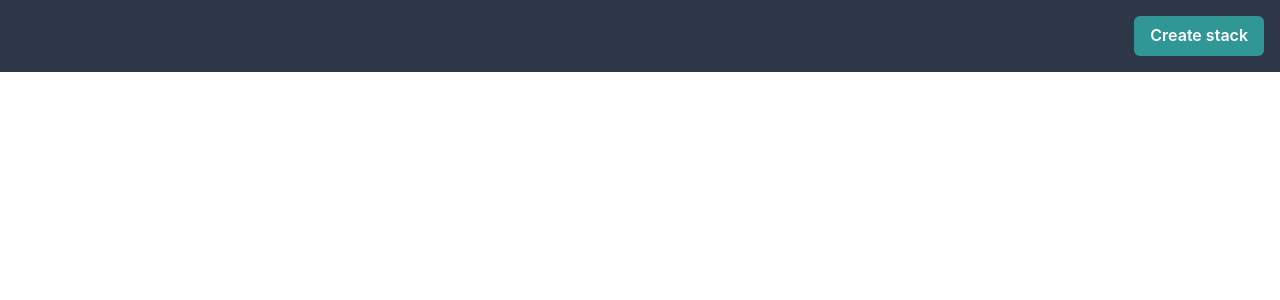
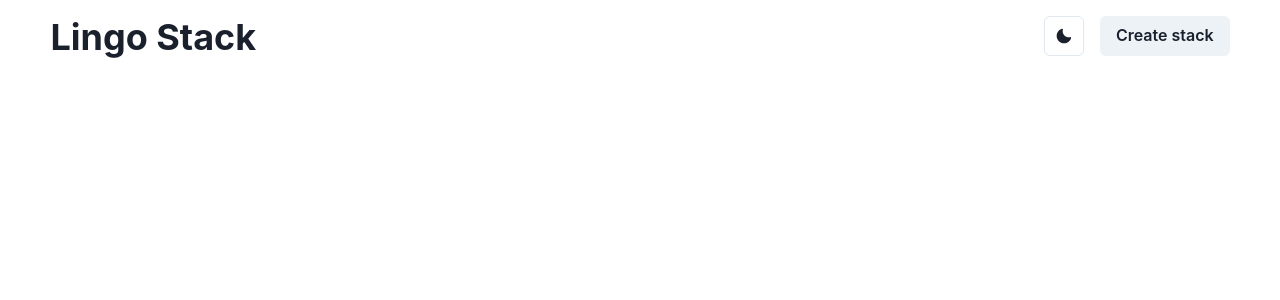
Before and after one commit to dom-waterson/lingo-stack, a Next.js app: page / in a window 1280 px wide. Shown: the top 300 px of the page. Built offline with nearby package versions, Linux system fonts and the light colour scheme.

Commit message:
added toggle for dark mode

```diff
--- a/components/Card.tsx
+++ b/components/Card.tsx
@@ -1,5 +1,5 @@
 import * as React from 'react'
-import { Stat, StatLabel, useColorModeValue } from '@chakra-ui/react'
+import { Stat, StatLabel } from '@chakra-ui/react'
 
 type StatsCardProps = {
   data: {
@@ -14,9 +14,7 @@ const Card = ({ data: { word, translation } }: StatsCardProps) => (
     py="5"
     shadow="xl"
     border="1px solid"
-    borderColor={useColorModeValue('blue.800', 'blue.500')}
     rounded="lg"
-    bg="blue.50"
   >
     <StatLabel fontSize="2xl" fontWeight="bold">
       {word}
--- a/components/layout/Header.tsx
+++ b/components/layout/Header.tsx
@@ -1,25 +1,47 @@
 import * as React from 'react'
-import { Box, Button, useDisclosure } from '@chakra-ui/react'
+import {
+  Box,
+  Button,
+  Container,
+  Heading,
+  IconButton,
+  useColorMode,
+  useDisclosure,
+} from '@chakra-ui/react'
+import { MoonIcon, SunIcon } from '@chakra-ui/icons'
 
 import CreateModal from '@/components/CreateModal'
 
 const Header = () => {
   const { isOpen, onOpen, onClose } = useDisclosure()
+  const { colorMode, toggleColorMode } = useColorMode()
 
   return (
-    <Box
-      d="flex"
-      justifyContent="flex-end"
-      bg="gray.700"
-      w="100%"
-      p={4}
-      color="white"
-    >
-      <Button onClick={onOpen} colorScheme="teal" size="md">
-        Create stack
-      </Button>
+    <Box>
+      <Container d="flex" justifyContent="space-between" p={4} maxW="120ch">
+        <Heading as="h1" size="xl">
+          Lingo Stack
+        </Heading>
+        <Box>
+          <IconButton
+            variant="outline"
+            onClick={toggleColorMode}
+            aria-label="Toggle light/dark mode"
+            icon={colorMode === 'light' ? <MoonIcon /> : <SunIcon />}
+            mr="4"
+          />
 
-      <CreateModal isOpen={isOpen} handleClose={onClose} title="Create stack" />
+          <Button onClick={onOpen} size="md">
+            Create stack
+          </Button>
+        </Box>
+
+        <CreateModal
+          isOpen={isOpen}
+          handleClose={onClose}
+          title="Create stack"
+        />
+      </Container>
     </Box>
   )
 }
```
